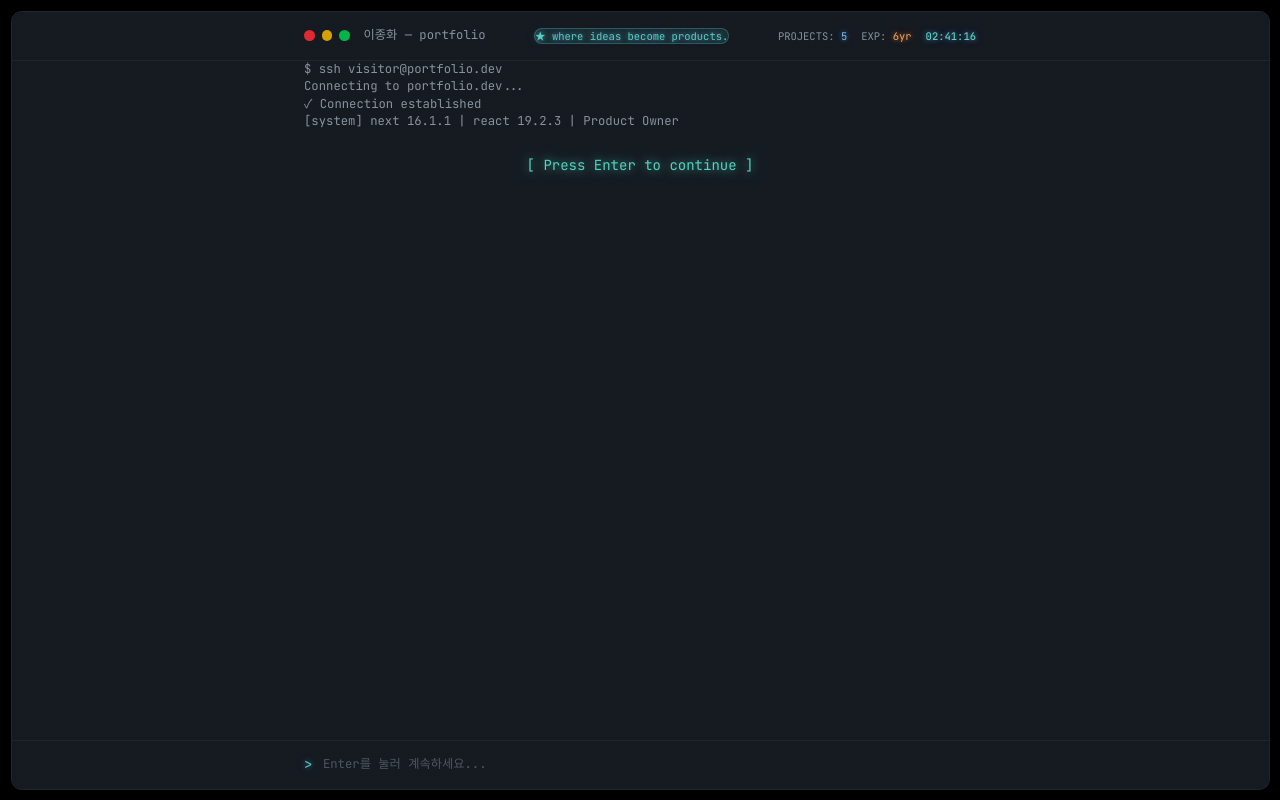
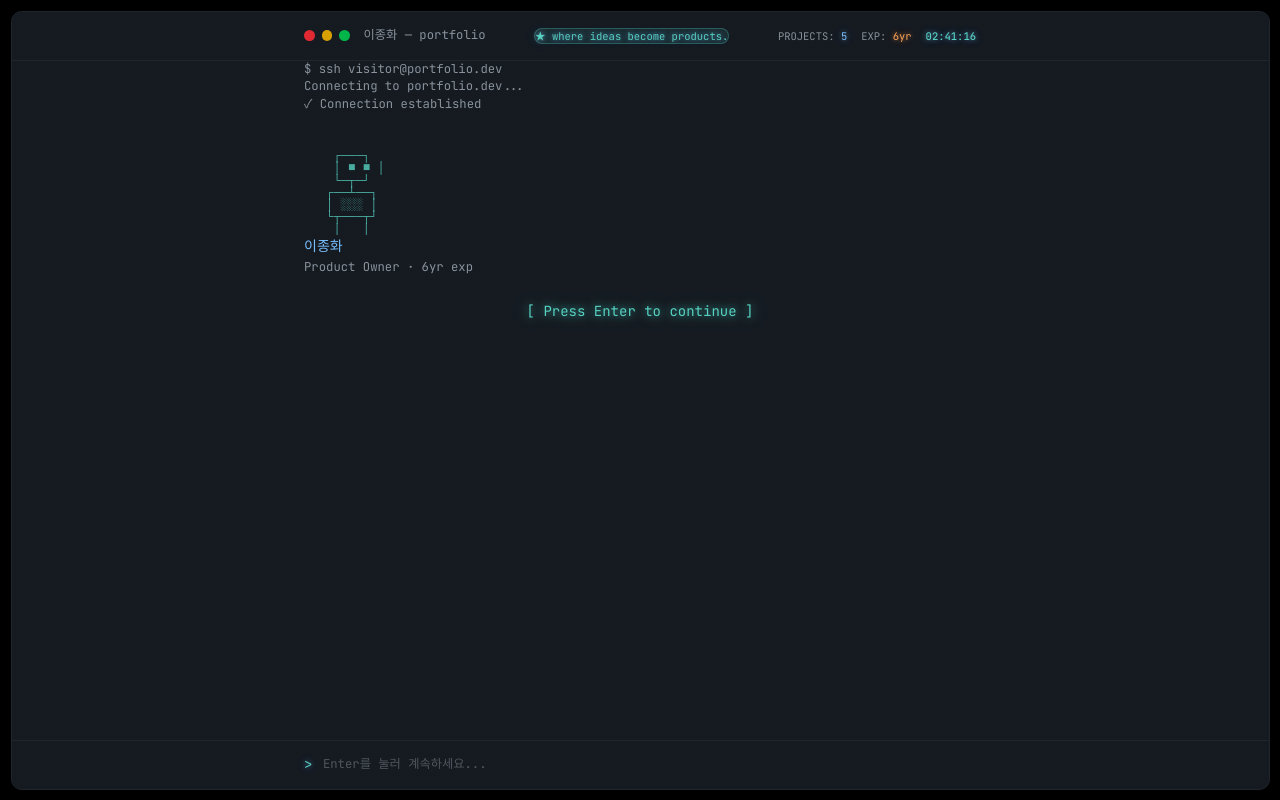
Before and after one commit to DinN0000/example_02, a Next.js app: page / in a window 1280 px wide. Built offline with nearby package versions, Linux system fonts and the light colour scheme.

Commit message:
feat: add pixel robot character to intro

```diff
--- a/src/components/Terminal.tsx
+++ b/src/components/Terminal.tsx
@@ -238,11 +238,23 @@ export default function Terminal() {
   }, [addLines, showLoadingBar]);
 
   const showIntro = useCallback(() => {
+    const robotAscii = `
+    ┌───┐
+    │ ■ ■ │
+    └─┬─┘
+   ┌──┴──┐
+   │ ░░░ │
+   └┬───┬┘
+    │   │`;
+
     const introLines: TerminalLine[] = [
       { type: "system", content: `$ ssh visitor@portfolio.dev` },
       { type: "system", content: "Connecting to portfolio.dev..." },
       { type: "system", content: "✓ Connection established" },
-      { type: "system", content: `[system] next 16.1.1 | react 19.2.3 | ${portfolio.profile.role}` },
+      { type: "output", content: "" },
+      { type: "ascii", content: robotAscii },
+      { type: "highlight", content: `    ${portfolio.profile.name}` },
+      { type: "system", content: `    ${portfolio.profile.role} · ${portfolio.metrics.exp} exp` },
       { type: "output", content: "" },
     ];
     addLines(introLines, () => {
```
